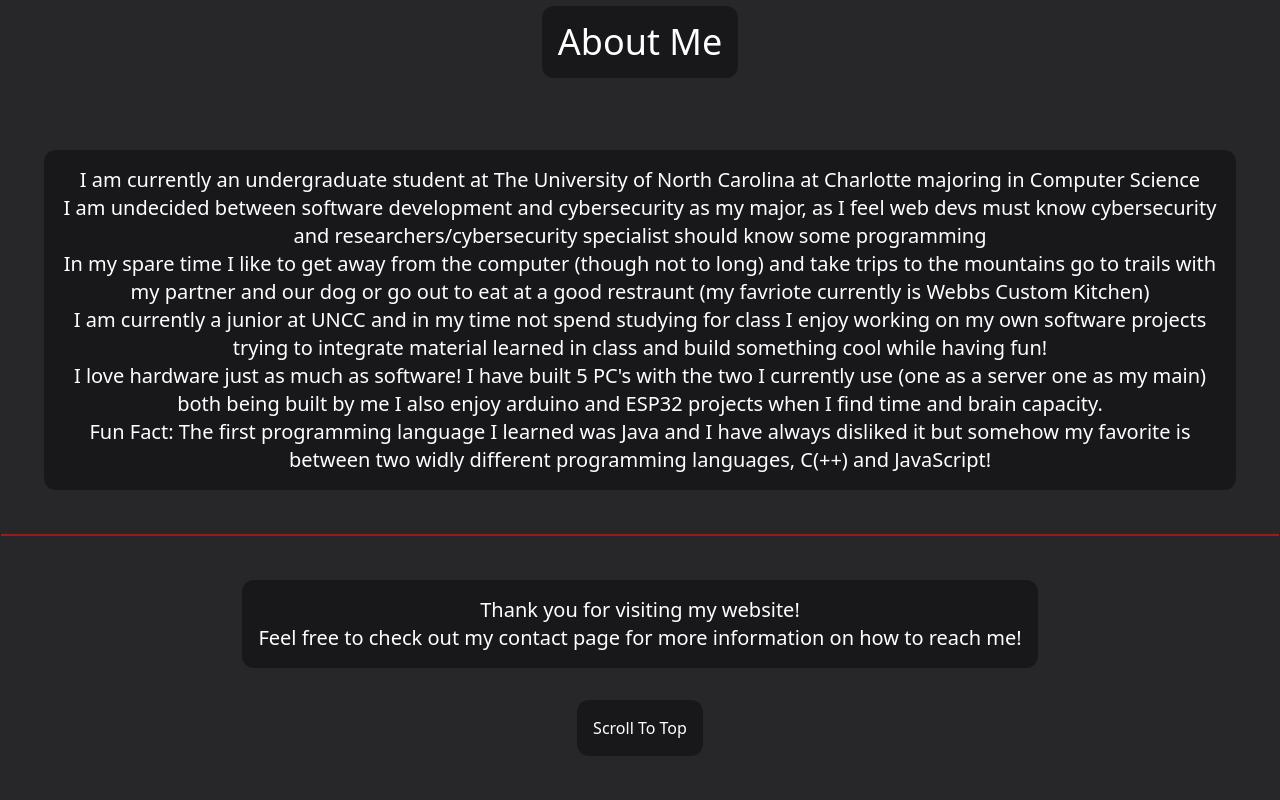
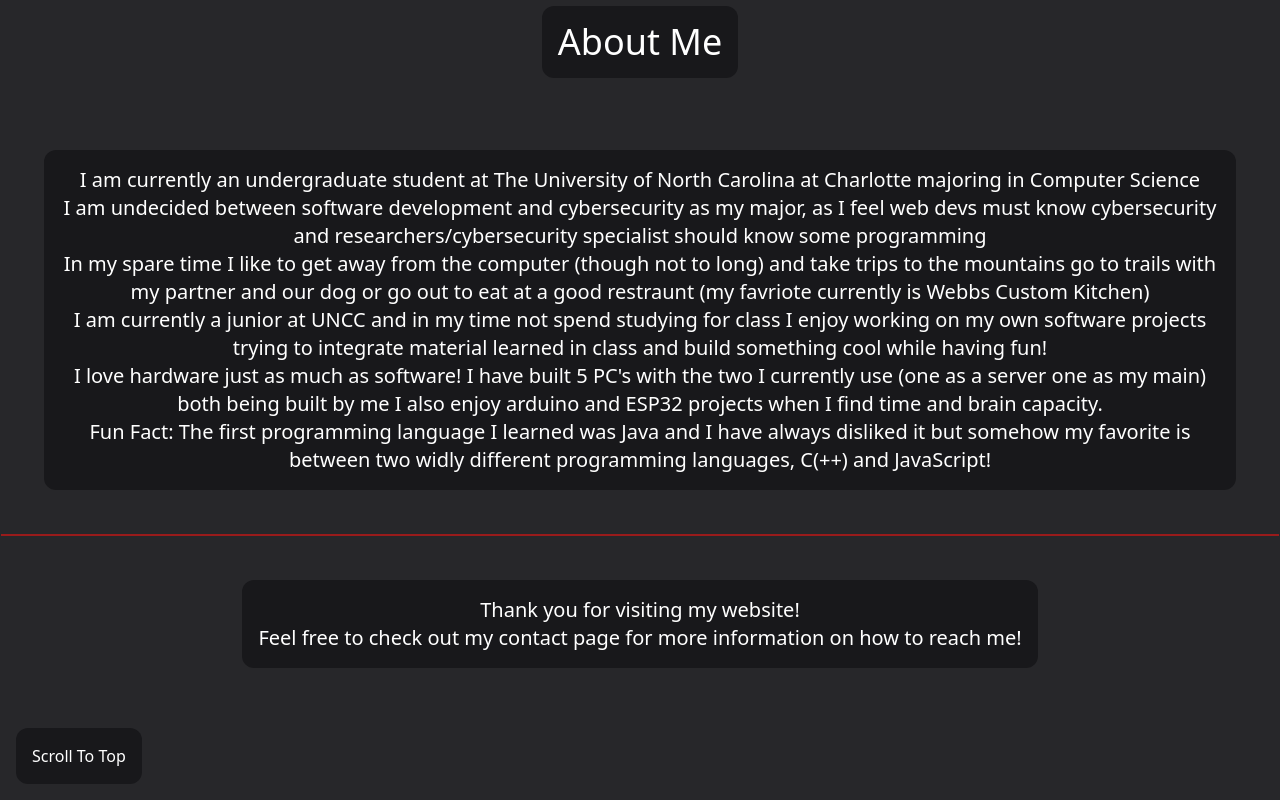
Before and after one commit to TeejMcSteez/WebsiteRebuild, a SvelteKit app in the folder client/: page / in a window 1280 px wide. Shown: the part 2939-3739 px from the top of the page. Built offline with nearby package versions, Linux system fonts and the light colour scheme.

Commit message:
Added more frotnend stuff

```diff
--- a/client/src/routes/+page.svelte
+++ b/client/src/routes/+page.svelte
@@ -1,13 +1,13 @@
 <script>
 
     /**
-     * TODO: Find a way to type the about me section
-     * 2. Add a picture of me to the landing page and rework the landing page around the picture
-     * 3. Make project section look better and have more recent projects
-     * 4. Make Website more interactive?
-     * 5. Add a blog section to the website
-     * 6. Add a section for my resume
-     * 7. Add animations?
+     * TODO:
+     * 1. Add a picture of me to the landing page and rework the landing page around the picture
+     * 2. Make project section look better and have more recent projects
+     * 3. Make Website more interactive?
+     * 4. Add a blog section to the website
+     * 5. Add a section for my resume
+     * 6. Add animations?
     */
 
     // Svelte
@@ -18,7 +18,6 @@
     import distanceDoorSesnsor from '$lib/assets/distanceDoorSesnsor.png';
     import exampleSRSM from '$lib/assets/exampleSRSM.png';
     import loginSucc from '$lib/assets/loginSuccesfful.png';
-    import { once } from 'svelte/legacy';
 
     /** @type {HTMLElement[]} */
     let sections = [];
@@ -135,8 +134,10 @@
             <h2>Thank you for visiting my website!</h2>
             <h2>Feel free to check out my contact page for more information on how to reach me!</h2>
         </div>
-        <button onclick={scrollToTop} class="text-center bg-zinc-900 text-white p-4 m-4 rounded-xl justify-center items-center hover:bg-red-800 hover:animate-pulse">Scroll To Top</button>
     </section>
+
+    <button onclick={scrollToTop} class="text-center bg-zinc-900 text-white p-4 m-4 rounded-xl justify-center items-center hover:bg-red-800 hover:animate-pulse">Scroll To Top</button>
+
 
 
 </div>
```
Also changed, not shown: client/src/routes/blog/+page.svelte (added, +8 -0 lines).
